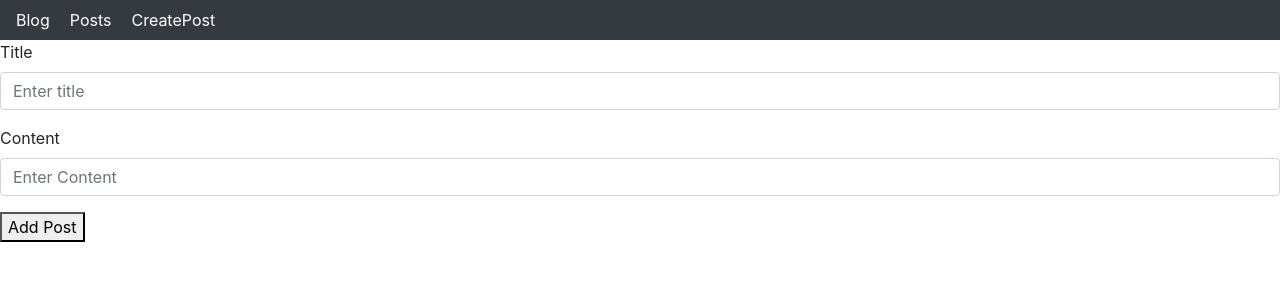
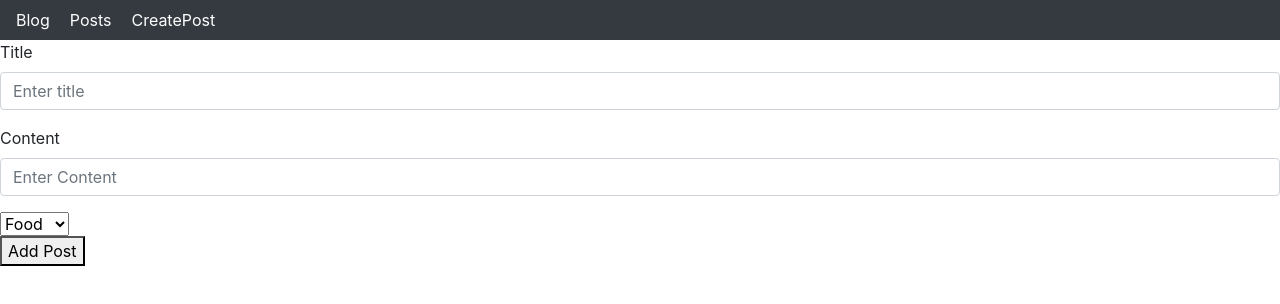
Before and after one commit to Nerfi/blog-app, a React (Create React App) app: page /CreatePost in a window 1280 px wide. Shown: the top 304 px of the page. Built offline with nearby package versions, Linux system fonts and the light colour scheme; the HTML template or start-up script is replaced by a standard one.

Commit message:
fixed issue with category selector

```diff
--- a/db.json
+++ b/db.json
@@ -37,8 +37,8 @@
       "id": 38
     },
     {
-      "title": "gsdfsdfsd",
       "author": "workign ?",
+      "title": "Lil",
       "category": "",
       "likes": 25,
       "id": 39
@@ -126,6 +126,27 @@
       "category": "",
       "likes": null,
       "id": 54
+    },
+    {
+      "title": "food ",
+      "author": "testing ",
+      "category": "",
+      "likes": null,
+      "id": 55
+    },
+    {
+      "title": "Testing ",
+      "author": "Value",
+      "value": "Travel",
+      "likes": null,
+      "id": 56
+    },
+    {
+      "title": "Test",
+      "author": "Vamos a ver ",
+      "value": "Tech",
+      "likes": null,
+      "id": 57
     }
   ],
   "comments": [],
--- a/src/components/LandingPage/LandingPage.js
+++ b/src/components/LandingPage/LandingPage.js
@@ -15,7 +15,7 @@ const LandinPage = (props) => {
     setBlogs(response);
 
   };
-
+  console.log(blogs)
 
   useEffect(() => {
     fetchBlogPosts();
--- a/src/components/PostCreation/CreatePost.js
+++ b/src/components/PostCreation/CreatePost.js
@@ -6,17 +6,20 @@ function Post(props) {
   const [details, setDetails] = useState({
     title:"",
    author: "",
-   likes: null,
-   category: ""
+   likes: null
  });
+  //category state
+  const [category, setCategory] = useState({value: ''});
 
+  const handleCategorChange = event => {
+    setCategory({value: event.target.value});
+  }
 
 
   const handleChange = event => {
 
     let name = event.target.name;
     let value = event.target.value;
-    console.log(value.length)
 
        setDetails(prevPosts => {
         return {
@@ -25,17 +28,18 @@ function Post(props) {
         }
       })
 
-
   }
 
+  const addPost = async event => {
+      const {title,author,likes} = details;
+      const{value} = category;
 
-  const addPost = async event => {
-      const {title,author,likes,category} = details;
+
 
     const postDetails = {
       method: 'POST',
       headers: { 'Content-Type': 'application/json' },
-      body: JSON.stringify({  title,  author,  category,  likes })
+      body: JSON.stringify({  title,  author,  value, likes })
     };
 
     const postRequest =  await fetch('/posts', postDetails)
@@ -49,7 +53,7 @@ function Post(props) {
 
   return (
     <div>
-        <Form onSubmit={addPost}>
+      <Form onSubmit={addPost}>
         <Form.Group controlId="formGroupEmail">
         <Form.Label>Title</Form.Label>
         <Form.Control onChange={handleChange} name="title"  type="text" placeholder="Enter title"  />
@@ -58,6 +62,14 @@ function Post(props) {
           <Form.Label >Content</Form.Label>
           <Form.Control onChange={handleChange} name="author" type="text"  placeholder="Enter Content"/>
          </Form.Group>
+
+      <select  onChange={handleCategorChange}>
+        <option value="Food">Food</option>
+        <option value="Travel">Travel</option>
+        <option  value="News">News</option>
+        <option value="Tech">Tech</option>
+      </select>
+
       </Form>
       <button onClick={addPost}>Add Post</button>
     </div>
--- a/src/components/PostDetail/PostDetail.js
+++ b/src/components/PostDetail/PostDetail.js
@@ -1,6 +1,7 @@
 import React,{useState,useEffect} from 'react';
 import { Card,Button } from 'react-bootstrap';
-import {Link} from 'react-router-dom'
+import {Link, Route, Routes} from 'react-router-dom'
+import UpdatePost from '../UpdatePost/UpdatePost';
 
 function PostDetails(props){
 
@@ -56,12 +57,18 @@ function PostDetails(props){
             <Card.Title> {selectedPost.title}</Card.Title>
             <p>{selectedPost.likes <= 0 ? 'Be the first to like this post!' : selectedPost.likes}</p>
             <Card.Text>
-              {selectedPost.author}
-              {selectedPost.category}
+              the author of this post is: {selectedPost.author}
             </Card.Text>
+              Category: {selectedPost.value}
+             <Card.Text>
+             </Card.Text>
             <Button onClick={deleteSelectedPost} variant="danger">Delete</Button>
              <Button onClick={addLikes} variant="success" style={{margin: '10px'}}>Like Post</Button>
-              <Link to={`/update/post/${props.match.params.id}`}> Update Post </Link>
+              <Link to={`/update/post/${props.match.params.id}`} > Update Post </Link>
+            {/* <Route path={this.props.match.url + '/:courseId'} component={Course} /> */}
+            <Route path={props.match.url +  `/update/post/${props.match.params.id}`}  render={() => <Route component={UpdatePost}/>}/>
+
+
           </Card.Body>
 
         </Card>
```
